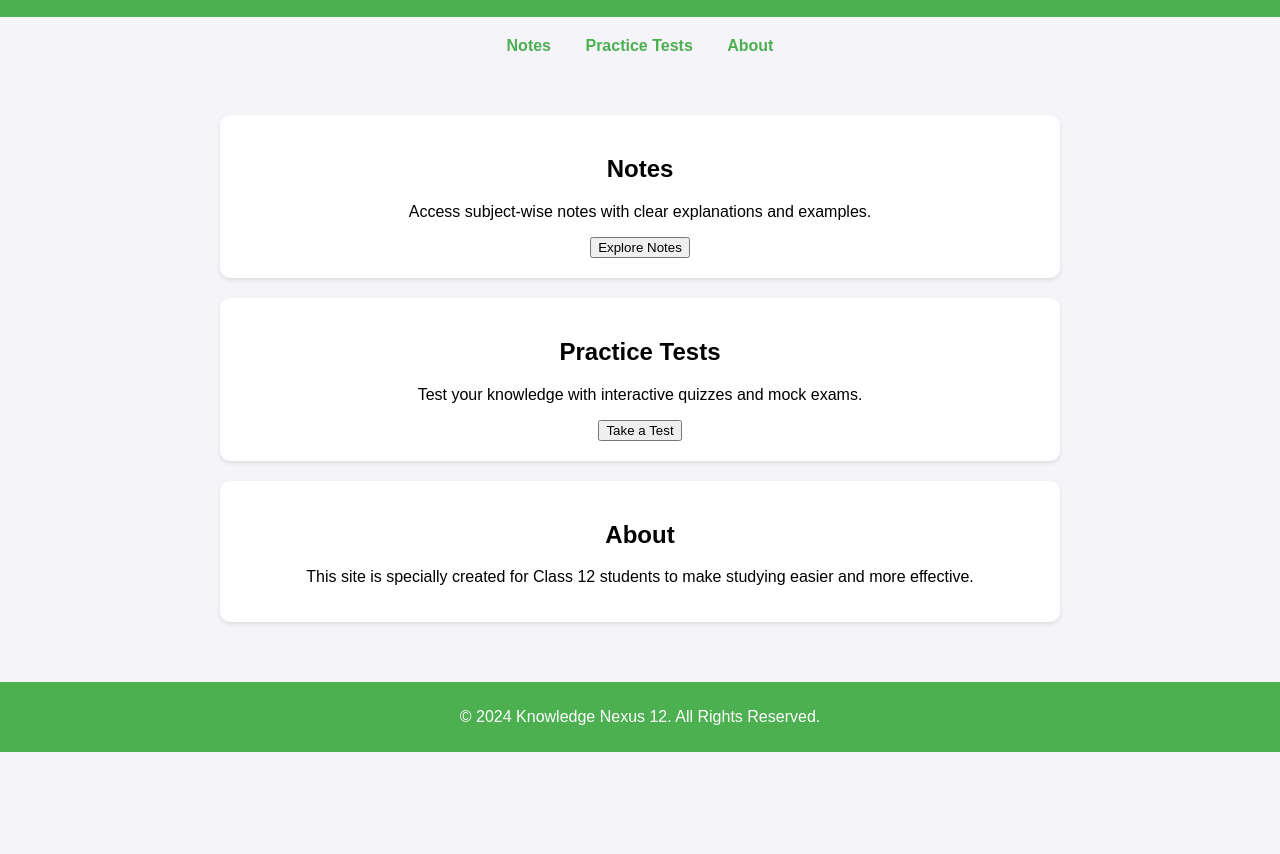
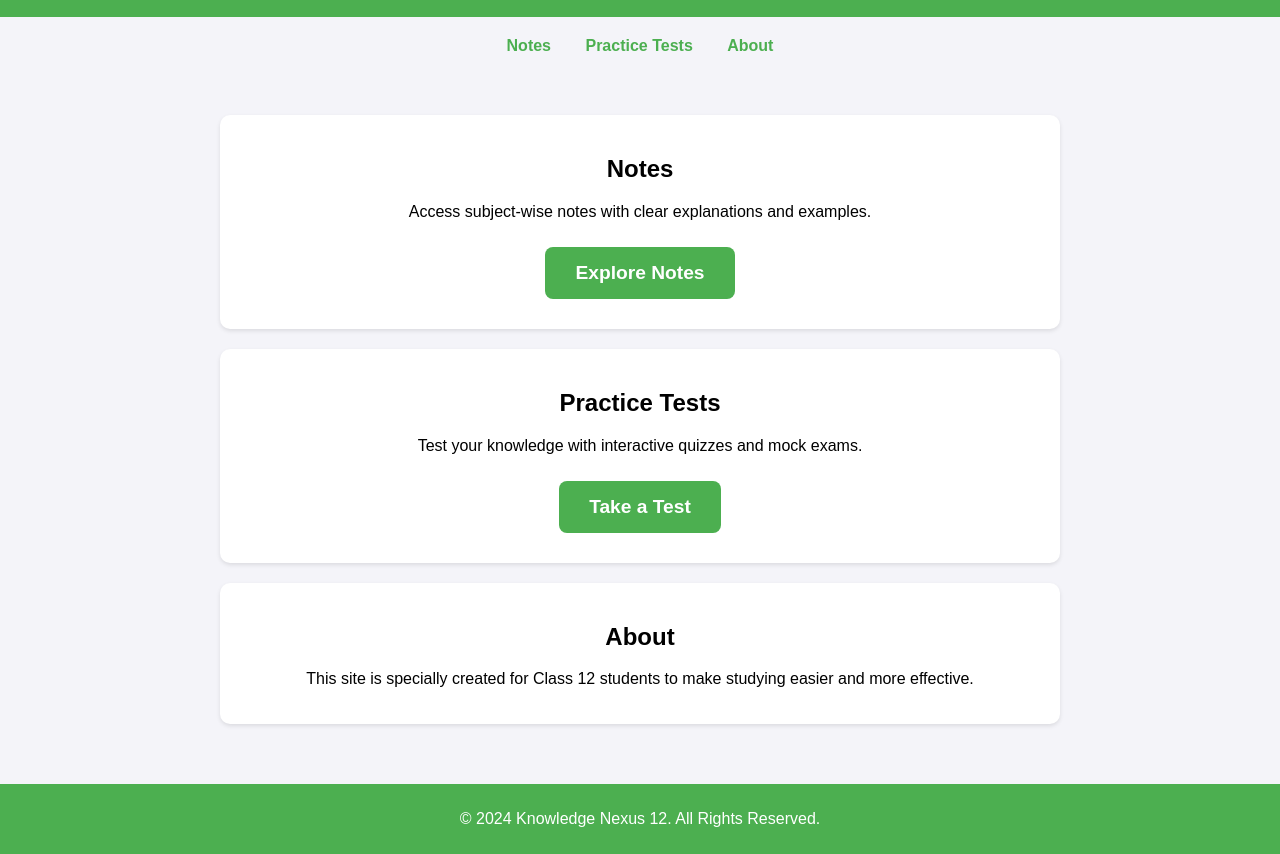
Before and after one commit to sunilkumart2025/class-12, a plain HTML site: page index.html in a window 1280 px wide. Shown: the part 91-945 px from the top of the page. Before the commit the page ends 843 px from the top, so only its background shows below. Drawn offline with Linux system fonts and the light colour scheme.

Commit message:
Update index.html
edited the button size

```diff
--- a/index.html
+++ b/index.html
@@ -65,11 +65,33 @@
             padding: 10px 0;
             margin-top: 20px;
         }
+
+        /* Updated button styling */
+        button {
+            background-color: #4CAF50;
+            color: white;
+            font-size: 1.2rem;
+            padding: 15px 30px;
+            border: none;
+            border-radius: 8px;
+            cursor: pointer;
+            transition: background-color 0.3s, transform 0.2s;
+            font-weight: bold;
+            margin: 10px 0;
+        }
+        button:hover {
+            background-color: #45a049;
+            transform: translateY(-3px);
+        }
+        button:active {
+            background-color: #388e3c;
+            transform: translateY(1px);
+        }
     </style>
 </head>
 <body>
     <header>
-        <img src="logo.png.webp" alt="Knowledge Nexus 12 Logo">
+        <img src="logo.png" alt="Knowledge Nexus 12 Logo">
         <h1>Knowledge Nexus 12</h1>
         <p>Your one-stop solution for notes and practice tests!</p>
     </header>
@@ -87,11 +109,8 @@
         <div class="section" id="practice-tests">
             <h2>Practice Tests</h2>
             <p>Test your knowledge with interactive quizzes and mock exams.</p>
-            <a href="practice-tests.html">
-                <button>Take a Test</button>
-            </a>
+            <button onclick="alert('Practice tests coming soon!')">Take a Test</button>
         </div>
-
         <div class="section" id="about">
             <h2>About</h2>
             <p>This site is specially created for Class 12 students to make studying easier and more effective.</p>
```
